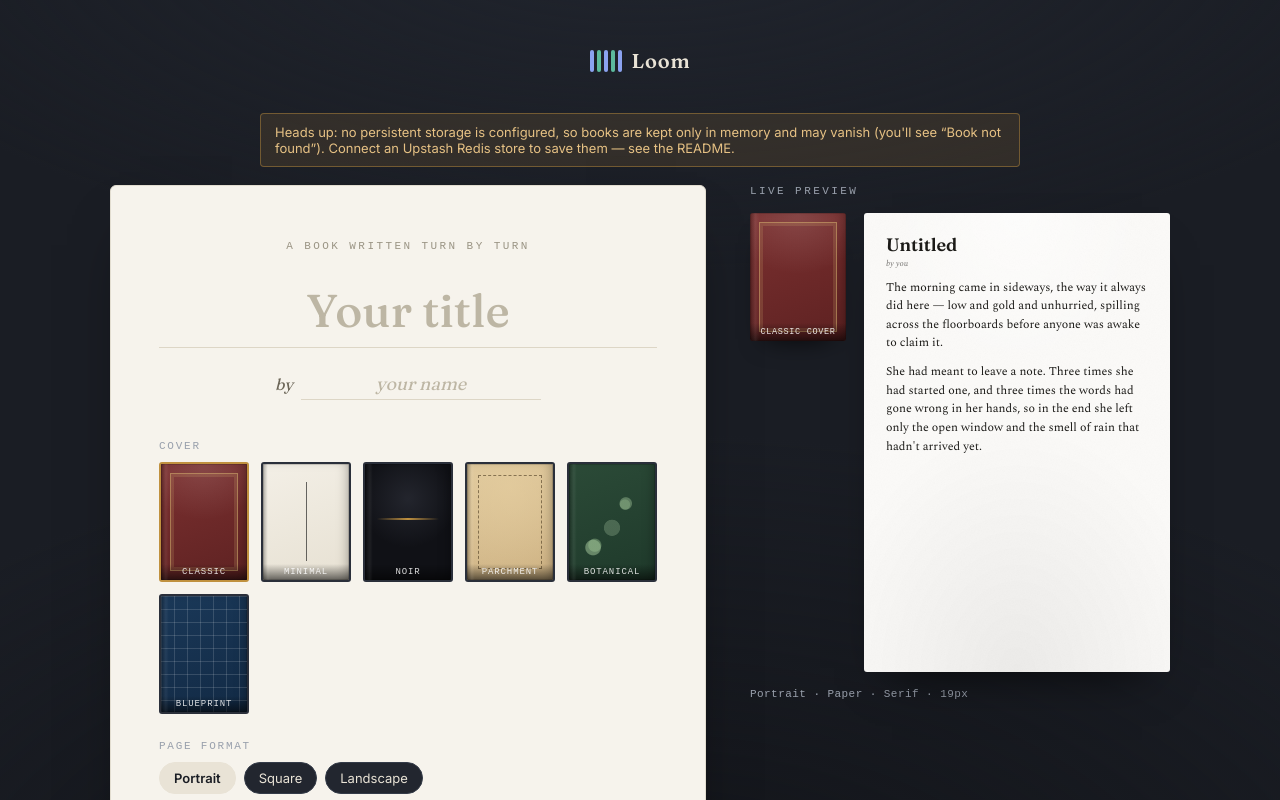
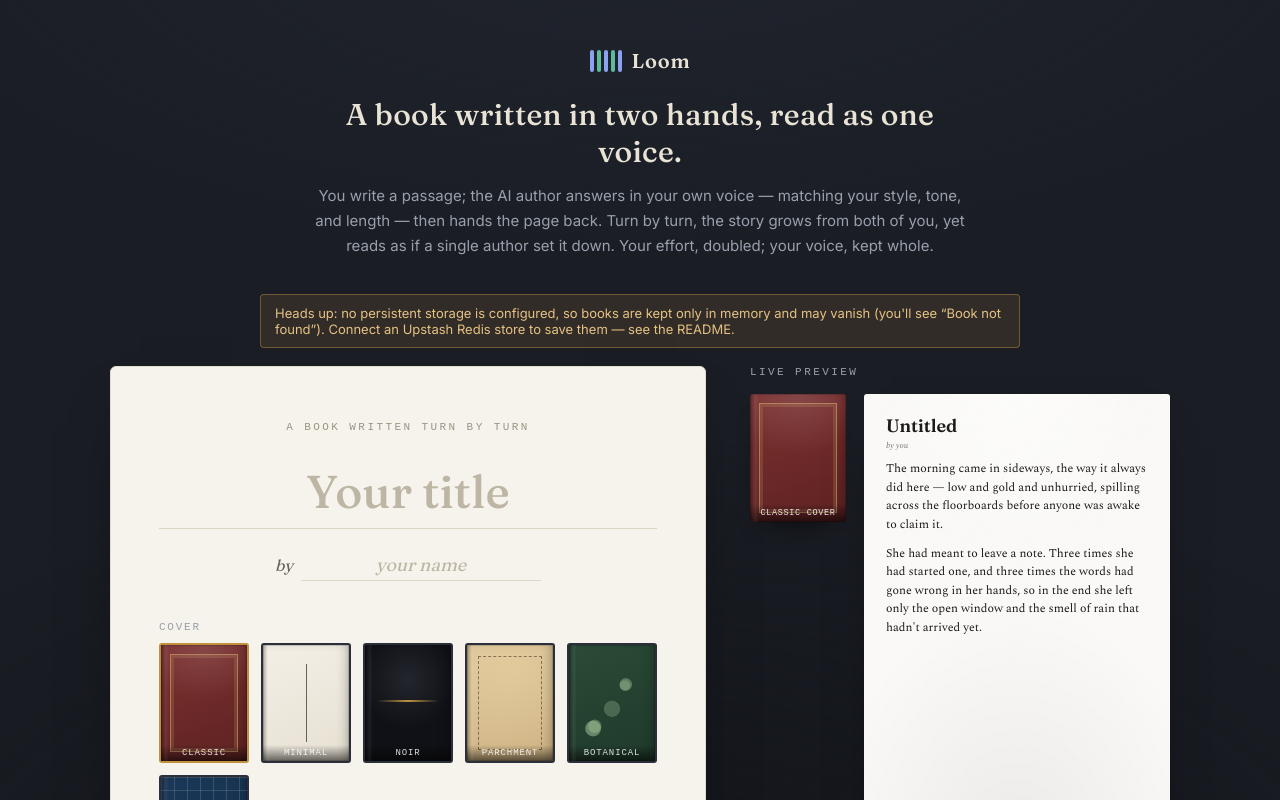
Before and after one commit to markt1600/BookAuthor, a Next.js app: page / in a window 1280 px wide. Shown: the top 800 px of the page. Built offline with nearby package versions, Linux system fonts and the light colour scheme; a web font is replaced by a local one.

Commit message:
Add files via upload

```diff
--- a/app/globals.css
+++ b/app/globals.css
@@ -1275,3 +1275,24 @@ body {
 }
 .studio.is-mobile .notes.notes-open { transform: none; }
 .notes-scrim { position: fixed; inset: 0; background: rgba(8, 9, 12, 0.55); z-index: 45; backdrop-filter: blur(1px); }
+
+/* landing: descriptive lede under the mark */
+.landing-lede { max-width: 660px; margin: -16px auto 36px; text-align: center; }
+.lede-title {
+  font-family: var(--display);
+  font-weight: 500;
+  font-size: clamp(22px, 3.4vw, 30px);
+  line-height: 1.22;
+  margin: 0 0 14px;
+  letter-spacing: 0.01em;
+}
+.lede-body {
+  font-size: 15px;
+  line-height: 1.65;
+  color: var(--on-desk-dim);
+  margin: 0;
+}
+@media (max-width: 560px) {
+  .landing-lede { margin-bottom: 28px; }
+  .lede-body { font-size: 14px; }
+}
--- a/app/page.js
+++ b/app/page.js
@@ -56,6 +56,16 @@ export default function Home() {
             <i /><i /><i /><i /><i />
           </span>
           <span className="mark-name">Loom</span>
+        </div>
+
+        <div className="landing-lede">
+          <h1 className="lede-title">A book written in two hands, read as one voice.</h1>
+          <p className="lede-body">
+            You write a passage; the AI author answers in your own voice — matching your
+            style, tone, and length — then hands the page back. Turn by turn, the story
+            grows from both of you, yet reads as if a single author set it down. Your
+            effort, doubled; your voice, kept whole.
+          </p>
         </div>
 
         {ephemeral && (
```
